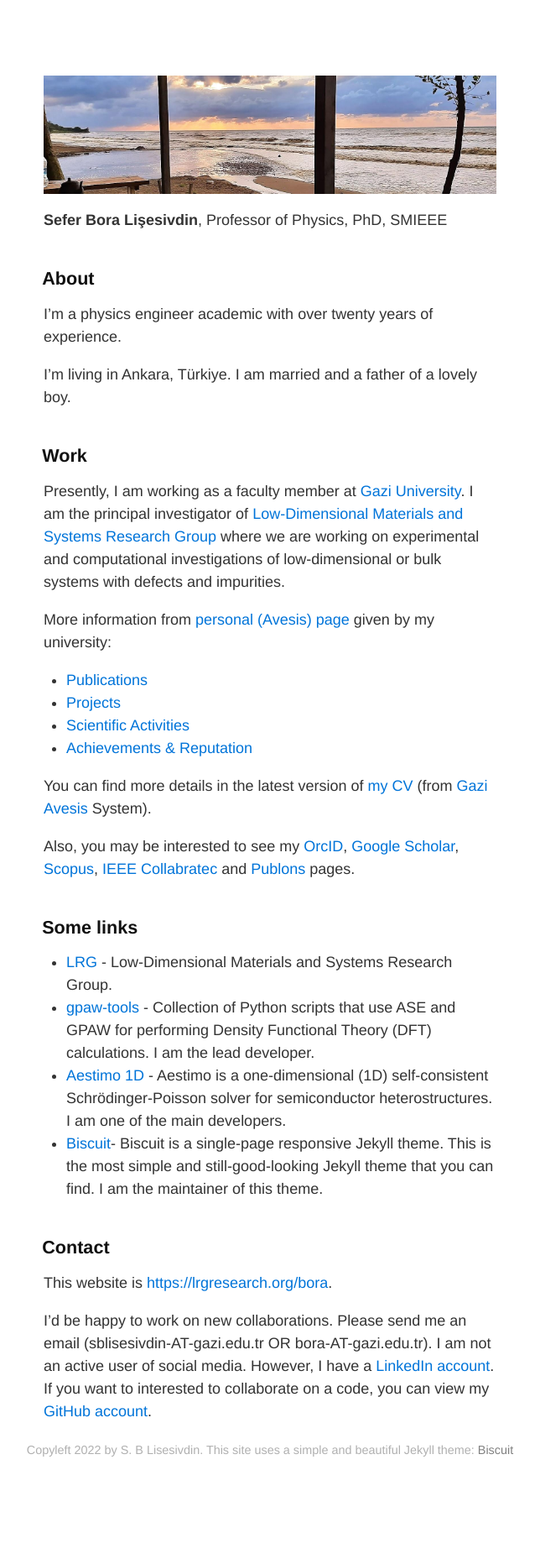
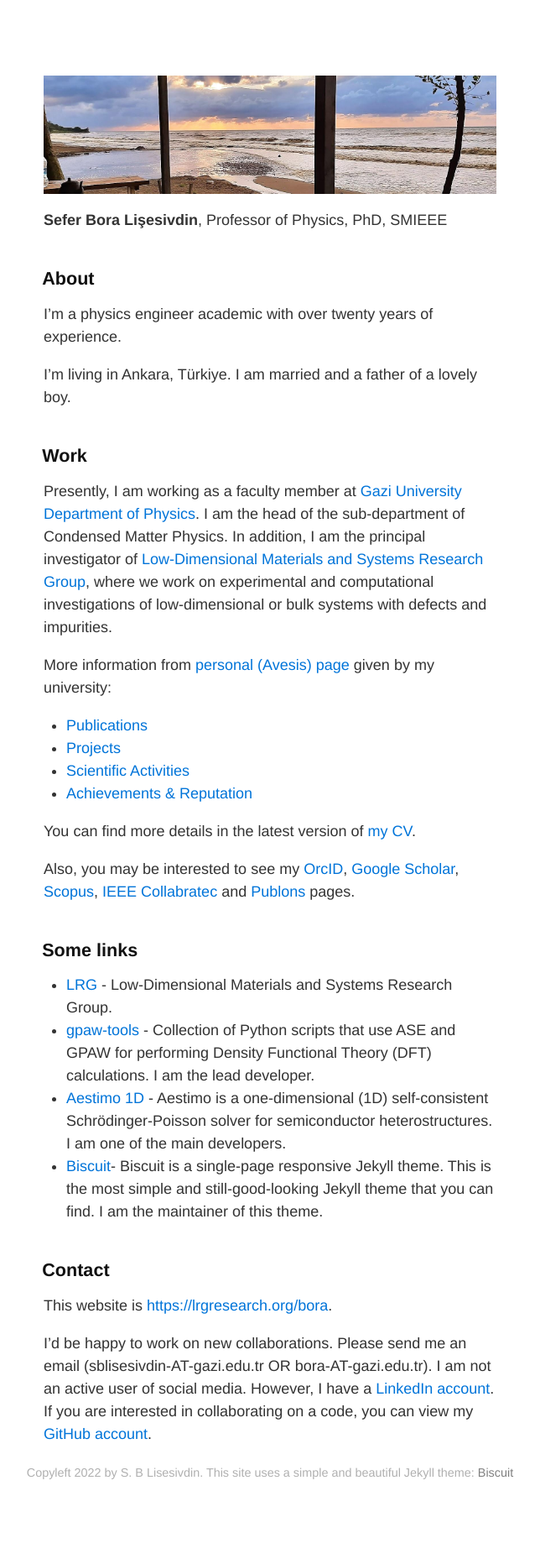
Before and after one commit to lrgresearch/bora, a Jekyll site: the page built from index.md, in a window 1280 px wide. Shown: the whole page at 84% size, without its empty margins (318-962 px from the left). Built offline with Jekyll 4.4.1, drawn with Linux system fonts in a browser that asks for light colours; before the commit the page ends 1830 px from its top, so only the background shows below that.

Commit message:
Update index.md

```diff
--- a/index.md
+++ b/index.md
@@ -12,7 +12,7 @@ I'm a physics engineer academic with over twenty years of experience.
 I'm living in Ankara, Türkiye. I am married and a father of a lovely boy.
 
 ## Work
-Presently, I am working as a faculty member at [Gazi University](https://www.gazi.edu.tr). I am the principal investigator of [Low-Dimensional Materials and Systems Research Group](https://lrgresearch.org) where we are working on experimental and computational investigations of low-dimensional or bulk systems with defects and impurities.
+Presently, I am working as a faculty member at [Gazi University](https://www.gazi.edu.tr) [Department of Physics](https://fizik.gazi.edu.tr/). I am the head of the sub-department of Condensed Matter Physics. In addition, I am the principal investigator of [Low-Dimensional Materials and Systems Research Group](https://lrgresearch.org), where we work on experimental and computational investigations of low-dimensional or bulk systems with defects and impurities.
 
 More information from [personal (Avesis) page](https://avesis.gazi.edu.tr/bora) given by my university:
 * [Publications](https://avesis.gazi.edu.tr/bora/publications)
@@ -20,7 +20,7 @@ More information from [personal (Avesis) page](https://avesis.gazi.edu.tr/bora)
 * [Scientific Activities](https://avesis.gazi.edu.tr/bora/scientificactivities)
 * [Achievements & Reputation](https://avesis.gazi.edu.tr/bora/achievements)
 
-You can find more details in the latest version of [my CV](https://avesis.gazi.edu.tr/bora/indir?languageCode=en) (from [Gazi Avesis](https://avesis.gazi.edu.tr/bora) System).
+You can find more details in the latest version of [my CV](https://docs.google.com/document/d/17ETxplWt5YEW4qO2rn3N9UFrbDlAp61TotbXeOxZV1g/edit?usp=sharing).
 
 Also, you may be interested to see my [OrcID](https://orcid.org/0000-0001-9635-6770), [Google Scholar](https://scholar.google.com.tr/citations?user=WpVqsEkAAAAJ), [Scopus](https://www.scopus.com/authid/detail.uri?authorId=16242267700), [IEEE Collabratec](https://ieee-collabratec.ieee.org/app/p/sblisesivdin) and [Publons](https://publons.com/researcher/A-9748-2008) pages.
 
@@ -33,4 +33,4 @@ Also, you may be interested to see my [OrcID](https://orcid.org/0000-0001-9635-6
 ## Contact
 This website is [https://lrgresearch.org/bora](https://www.lrgresearch.org/bora/).
 
-I'd be happy to work on new collaborations. Please send me an email (sblisesivdin-AT-gazi.edu.tr OR bora-AT-gazi.edu.tr). I am not an active user of social media. However, I have a [LinkedIn account](https://www.linkedin.com/in/sblisesivdin). If you want to interested to collaborate on a code, you can view my [GitHub account](https://github.com/sblisesivdin).
+I'd be happy to work on new collaborations. Please send me an email (sblisesivdin-AT-gazi.edu.tr OR bora-AT-gazi.edu.tr). I am not an active user of social media. However, I have a [LinkedIn account](https://www.linkedin.com/in/sblisesivdin). If you are interested in collaborating on a code, you can view my [GitHub account](https://github.com/sblisesivdin).
```
